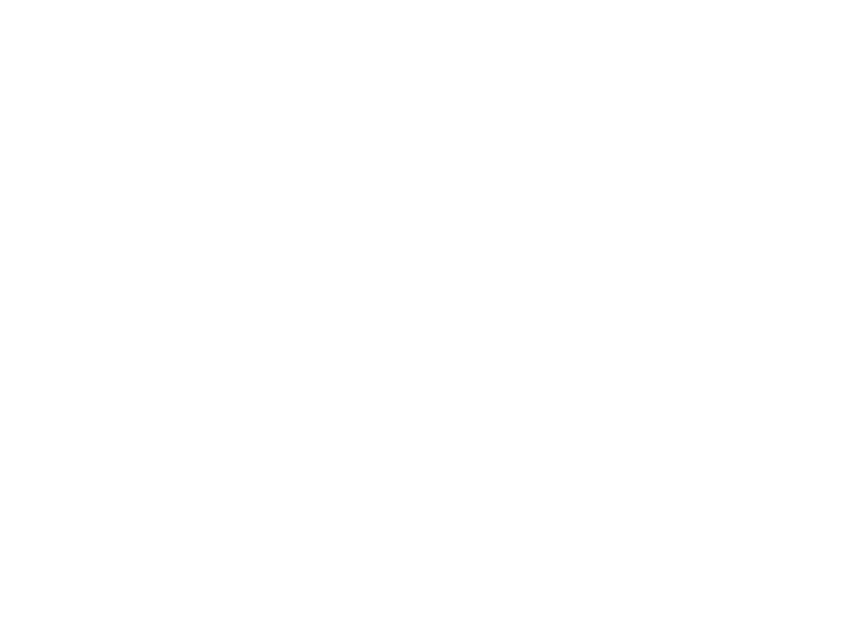
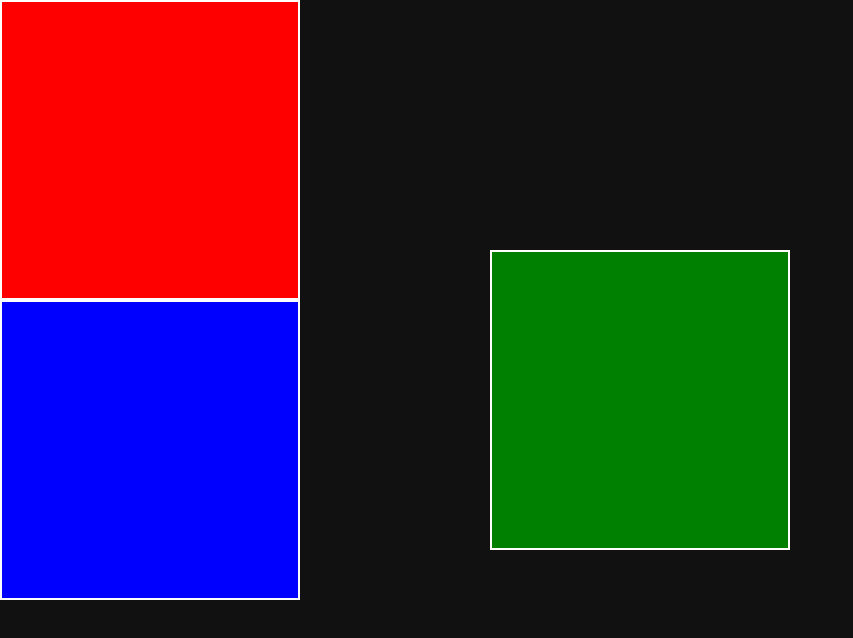
Before and after one commit to siraajul/The_Basics_Web, a website: page index.html in a window 1280 px wide. Shown: the whole page, without its empty margins (0-853 px from the left). Drawn offline with Linux system fonts and the light colour scheme.

Commit message:
position - absolute

```diff
--- a/style.css
+++ b/style.css
@@ -7,6 +7,9 @@
 html,body{
     height: 100%;
     width: 100%;
+}
+body{
+    background-color: #111;
 }
 
 /* h1{
@@ -22,16 +25,16 @@ html,body{
     width: 300px;
     background-color: brown;
 } */
-h1{
+/* h1{
     color: white;
-}
+} */
 /* #Akarsh{
     background-color: aqua;
 } */
- .a{
+ /* .a{
     background-color: red;
- }
-
+ } */
+/*
  #box{
     height: 200px;
     width: 200px;
@@ -65,4 +68,28 @@ h1{
 
  button:hover{
     background-color: red;
+ } */
+
+ #box1{
+    height: 300px;
+    width: 300px;
+    background-color: green;
+    border: 2px solid white;
+    position: absolute;
+    left: 50%;
+    top: 50%;
+    transform: translate(-50%,-50%);
  }
+ #box2{
+    height: 300px;
+    width: 300px;
+    background-color: red;
+    border: 2px solid white;
+ }
+ #box3{
+    height: 300px;
+    width: 300px;
+    background-color: blue;
+    border: 2px solid white;
+
+ }
```
